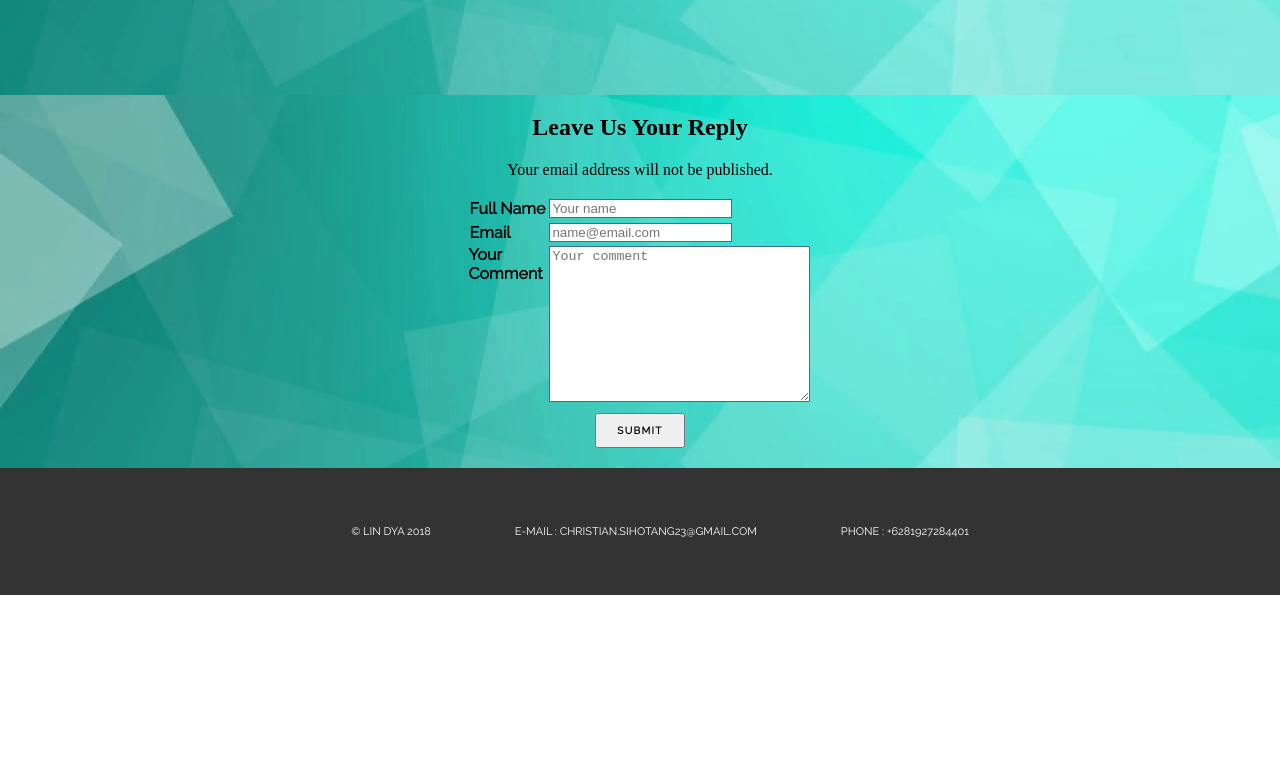
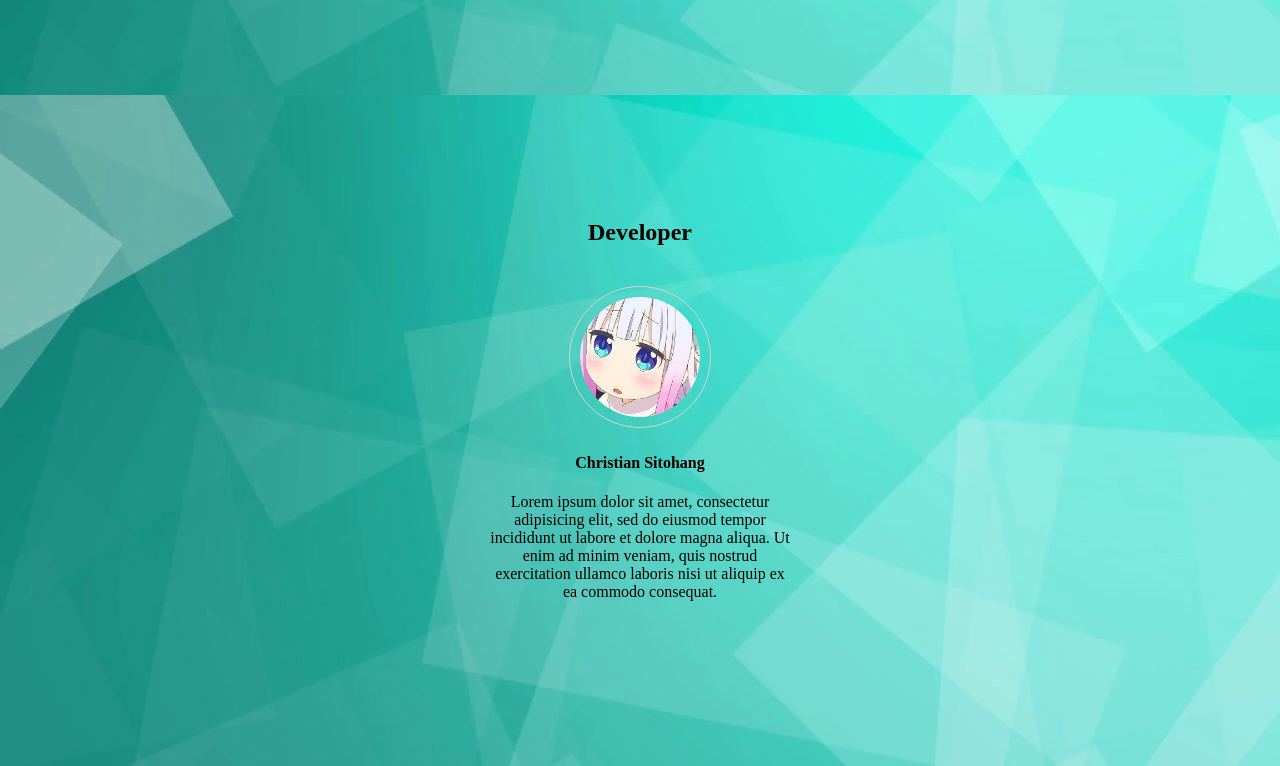
Before and after one commit to ChristianHS23/WebWeeklyDesign, a plain HTML site: page index.html in a window 1280 px wide. Shown: the part 1674-2440 px from the top of the page. Before the commit the page ends 2269 px from the top, so only its background shows below. Drawn offline with Linux system fonts and the light colour scheme.

Commit message:
Update Index and fix css

```diff
--- a/index.html
+++ b/index.html
@@ -14,7 +14,7 @@
               <li><a href="#Home"> <img  style="border-radius: 80%; width: 50%;height: auto;" src="logo.png" ></a></li>
             <li><a href="#AboutUs"> About </a> </li>
              <li><a href="#Supporting"> Work </a> </li>
-              <li> Team </li>
+              <li><a href="#Team">Team </a> </li>
               <li><a href="#Contact">Help Us!</a>  </li>
           </ul>
         </nav>
@@ -29,11 +29,6 @@
       </div>
     </main>
     <div id="AboutUs">
-        <!--Blank Container for Navigation Menu -->
-
-
-
-        <!--End Blank Container for Navigation Menu -->
     <section  class="aboutus">
         <div class="container">
             <main class="isi">
@@ -79,25 +74,48 @@
           <img src="design.svg">
           <h2>Design</h2>
           <p>Make your projects look great and interact beautifully.</p>
-          <a href="#"> Learn More</a><br>
+          <a href="https://www.heroku.com/"> Learn More</a><br>
         </div>
 
         <div class="col">
           <img src="develop.svg">
           <h2>Develop</h2>
           <p>Use modern tools to turn your design into a web site</p>
-          <a href="#"> Learn More</a><br>
+          <a href="https://azure.microsoft.com/en-us/product-categories/developer-tools/"> Learn More</a><br>
         </div>
 
         <div class="col">
           <img src="deploy.svg">
           <h2>Deploy</h2>
           <p>Use modern tools to turn your design into a web site</p>
-          <a href="#"> Learn More</a><br>
+          <a href="https://azure.microsoft.com/en-us/product-categories/web/"> Learn More</a><br>
         </div>
         </main>
       </div>
     </section>
+
+
+    <div class="team" id="Team">
+    <main class="isi">
+        <h2>Developer</h2>
+        <div class="grid-container">
+
+			<div class="grid-item">
+				<img class="gambar" src="Chris.jpg" alt="Christian Sitohang">
+				<h4>Christian Sitohang </h4>
+
+				<p> Lorem ipsum dolor sit amet, consectetur adipisicing elit, sed do eiusmod
+					tempor incididunt ut labore et dolore magna aliqua. Ut enim ad minim veniam,
+					quis nostrud exercitation ullamco laboris nisi ut aliquip ex ea commodo
+					consequat. </p>
+			</div>
+		</div>
+    </main>
+    </div>
+
+
+
+
     <section id="Contact" class="contact">
      <div class="forms">
       <h2>Leave Us Your Reply</h2>
--- a/style.css
+++ b/style.css
@@ -120,7 +120,7 @@ html, body {
     border-bottom: 2px solid seagreen;
   }
   .contact{
-      background-image: url("background1.png");
+      background-image: url("background3.jpg");
       position: relative;
       display: inline-block;
       width: 100%;
@@ -128,7 +128,7 @@ html, body {
       margin: 0px auto;
   }
   .aboutus{
-    background-image: url("backgroundmain.png");
+    background-image: url("background3.jpg");
     position: relative;
     display: inline-block;
     width: 100%;
@@ -165,7 +165,7 @@ td{
 
   }
 
-  .supporting {
+  .supporting , .team {
     padding-top: 20px;
     padding-bottom: 100px;
     display:inline-block;
@@ -228,3 +228,22 @@ td{
       width: 100%;
     }
   }
+
+  .grid-container{
+	display: grid;
+ 	grid-template-columns: auto ;
+  }
+  .grid-item {
+    color: black;
+        max-width: 300px;
+        text-align: center;
+        margin: 20px auto;
+
+    }
+    .gambar{
+        border-radius: 50%;
+        border: 1px solid 	#D3D3D3;
+        padding: 10px;
+        height:120px;
+        width:120px;
+    }
```
Also changed, not shown: Chris.jpg (added), background2.jpg (deleted), background3.jpg (added).
